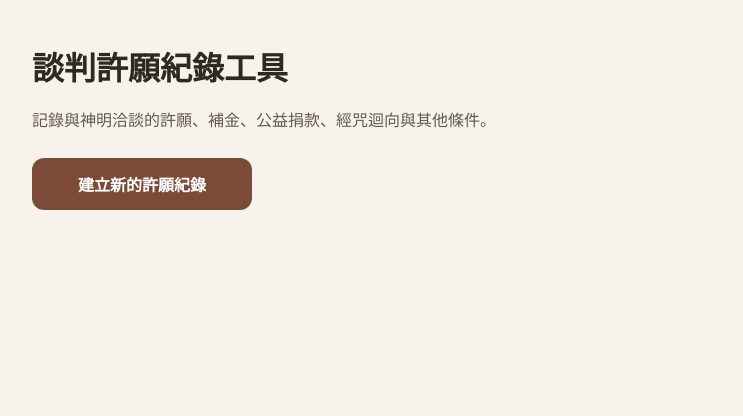
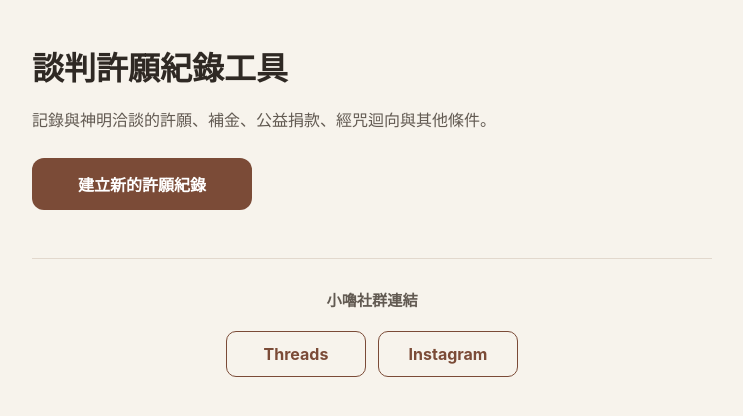
Before and after one commit to ryuichiru-spec/negotiation-wish-app, a React (Vite) app: page / in a window 1280 px wide. Shown: the top 416 px of the page, without its empty margins (268-1011 px from the left). Built offline with nearby package versions, Linux system fonts and the light colour scheme.

Commit message:
新增 Threads 與 Instagram 社群連結

```diff
--- a/src/App.tsx
+++ b/src/App.tsx
@@ -643,6 +643,31 @@ const copyPreviewText = async () => {
 </section>
         </>
       )}
+    <footer className="social-footer">
+  <p className="social-footer-title">
+    小嚕社群連結
+  </p>
+
+  <div className="social-links">
+    <a
+      href="https://www.threads.net/@ryuichiru"
+      target="_blank"
+      rel="noopener noreferrer"
+      className="social-link-button"
+    >
+      Threads
+    </a>
+
+    <a
+      href="https://www.instagram.com/ryuichiru/"
+      target="_blank"
+      rel="noopener noreferrer"
+      className="social-link-button"
+    >
+      Instagram
+    </a>
+  </div>
+</footer>
     </main>
   )
 }
--- a/src/index.css
+++ b/src/index.css
@@ -292,3 +292,59 @@ section h2 + label {
     width: 100%;
   }
 }
+.social-footer {
+  margin-top: 48px;
+  padding-top: 28px;
+  border-top: 1px solid #e2d8cd;
+  text-align: center;
+}
+
+.social-footer-title {
+  margin: 0 0 16px;
+  color: #625a52;
+  font-size: 0.95rem;
+  font-weight: 700;
+}
+
+.social-links {
+  display: flex;
+  justify-content: center;
+  gap: 12px;
+}
+
+.social-link-button {
+  display: inline-flex;
+  align-items: center;
+  justify-content: center;
+  min-width: 140px;
+  min-height: 46px;
+  padding: 10px 20px;
+  border: 1px solid #7b4b37;
+  border-radius: 10px;
+  background: transparent;
+  color: #7b4b37;
+  font-weight: 700;
+  text-decoration: none;
+  transition:
+    background 0.2s ease,
+    color 0.2s ease;
+}
+
+.social-link-button:hover {
+  background: #7b4b37;
+  color: #ffffff;
+}
+
+@media (max-width: 767px) {
+  .social-footer {
+    margin-top: 40px;
+  }
+
+  .social-links {
+    flex-direction: column;
+  }
+
+  .social-link-button {
+    width: 100%;
+  }
+}
```
